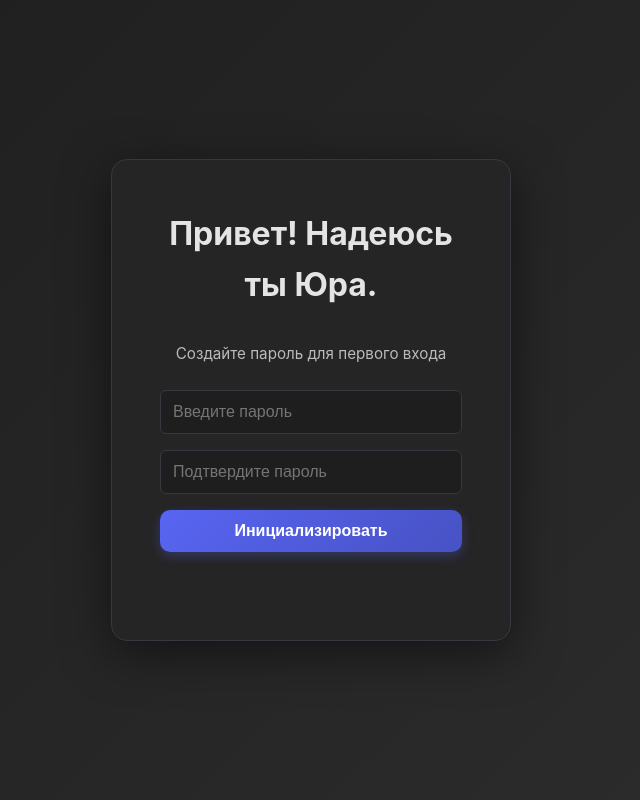
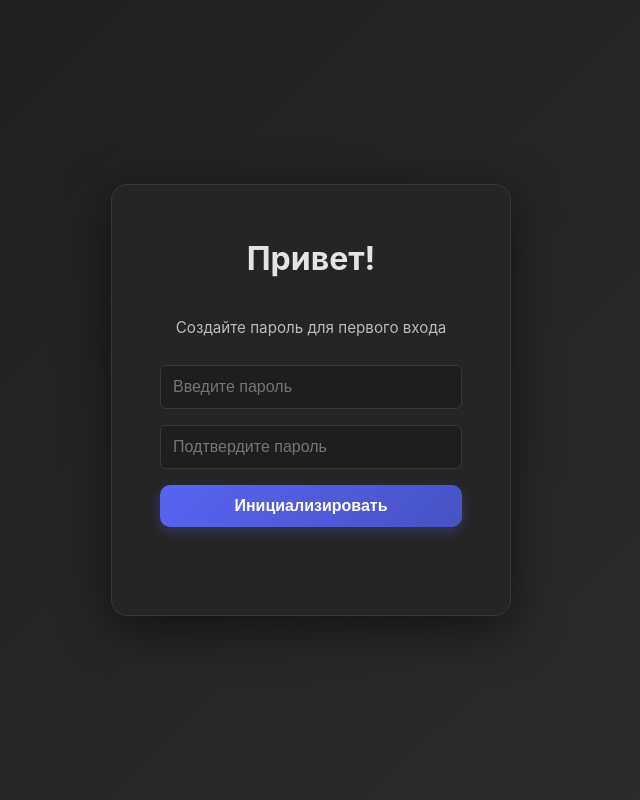
Before and after one commit to uragrom/zametik, a Flask app: page / in a window 1280 px wide. Shown: the whole page, without its empty margins (329-969 px from the left). Run offline with Flask 3, Linux system fonts and the light colour scheme; some libraries are stand-ins or nearby versions.

Commit message:
Change greeting message on login screen

```diff
--- a/templates/index.html
+++ b/templates/index.html
@@ -11,7 +11,7 @@
     <!-- Экран входа -->
     <div id="login-screen" class="login-screen">
         <div class="login-container">
-            <h1>Привет! Надеюсь ты Юра.</h1>
+            <h1>Привет!</h1>
             <div id="init-form" class="login-form" style="display: none;">
                 <p class="login-subtitle">Создайте пароль для первого входа</p>
                 <input type="password" id="init-password" placeholder="Введите пароль" autocomplete="off">
```
